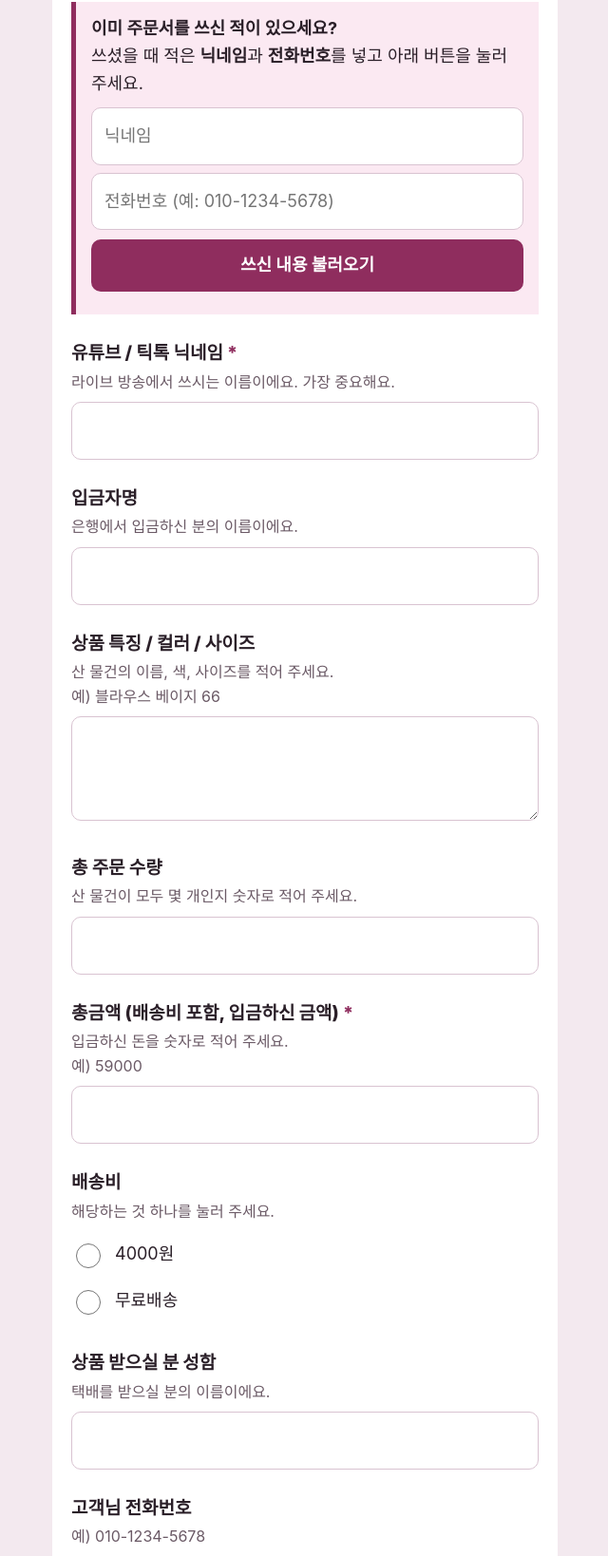
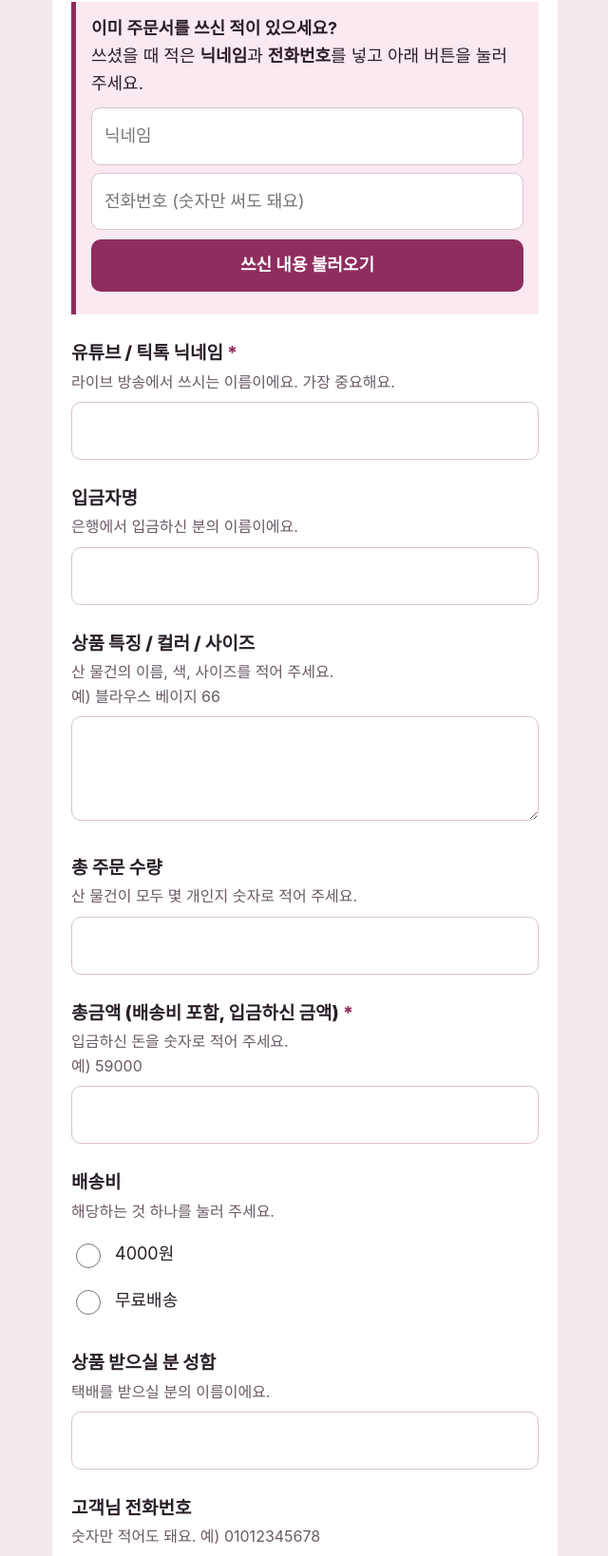
Before and after one commit to emmma0819/miko-order, a plain HTML site: page index.html in a window 1280 px wide. Shown: the part 180-1818 px from the top of the page at 95% size, without its empty margins (319-959 px from the left). Drawn offline with Linux system fonts and the light colour scheme.

Commit message:
Add files via upload

```diff
--- a/index.html
+++ b/index.html
@@ -68,7 +68,7 @@ button.main:disabled{opacity:.55}
         <b>이미 주문서를 쓰신 적이 있으세요?</b><br>
         쓰셨을 때 적은 <b>닉네임</b>과 <b>전화번호</b>를 넣고 아래 버튼을 눌러 주세요.
         <input type="text" id="fnick" placeholder="닉네임" style="margin-top:10px">
-        <input type="tel" id="fphone" inputmode="tel" placeholder="전화번호 (예: 010-1234-5678)" style="margin-top:8px">
+        <input type="tel" id="fphone" inputmode="tel" placeholder="전화번호 (숫자만 써도 돼요)" style="margin-top:8px">
         <button class="link" id="findBtn" type="button">쓰신 내용 불러오기</button>
         <div id="findMsg"></div>
       </div>
@@ -103,7 +103,7 @@ button.main:disabled{opacity:.55}
       <input type="text" id="rname">
 
       <label class="q" for="phone">고객님 전화번호</label>
-      <p class="hint">예) 010-1234-5678</p>
+      <p class="hint">숫자만 적어도 돼요. 예) 01012345678</p>
       <input type="tel" id="phone" inputmode="tel">
 
       <label class="q" for="address">상품 받으실 주소 (상세주소)</label>
```
